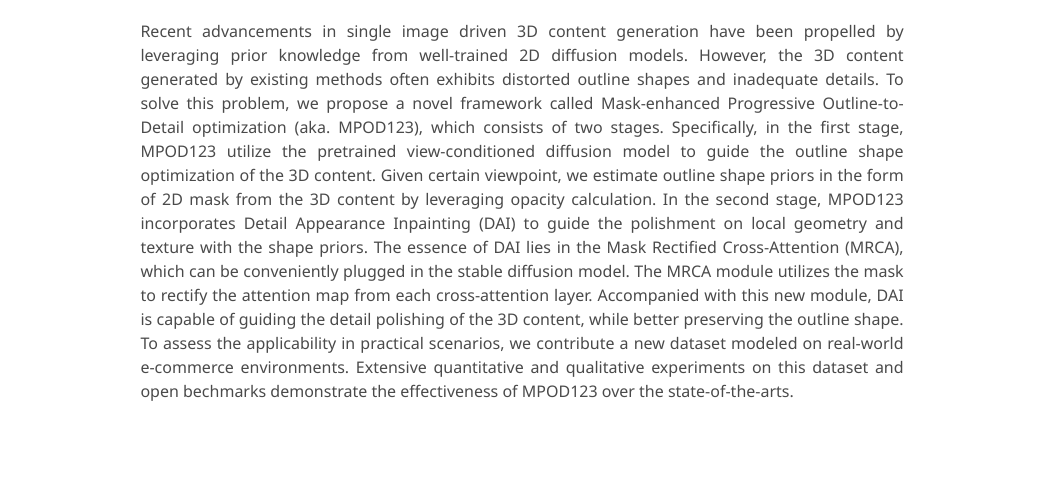
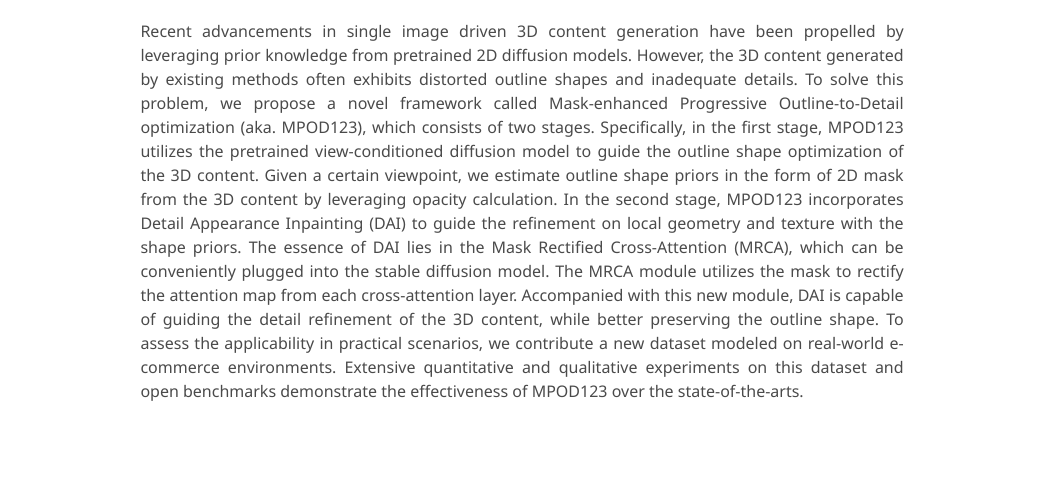
Before and after one commit to mpod-123/mpod-123.github.io, a plain HTML site: page index.html in a window 1280 px wide. Shown: the part 320-800 px from the top of the page, without its empty margins (118-1161 px from the left). Drawn offline with nearby package versions, Linux system fonts and the light colour scheme; some icons are missing; a web font is replaced by a local one.

Commit message:
Update index.html

```diff
--- a/index.html
+++ b/index.html
@@ -112,25 +112,17 @@
         <h2 class="title is-3">Abstract</h2>
         <div class="content has-text-justified">
           <p>
-            Recent advancements in single image driven 3D content generation have been propelled by leveraging prior
-            knowledge from well-trained 2D diffusion models.
-            However, the 3D content generated by existing methods often exhibits distorted outline shapes and inadequate details.
-            To solve this problem, we propose a novel framework called Mask-enhanced Progressive Outline-to-Detail
-            optimization (aka. MPOD123), which consists of two stages.
-            Specifically, in the first stage, MPOD123 utilize the pretrained view-conditioned diffusion model to guide
-            the outline shape optimization of the 3D content.
-            Given certain viewpoint, we estimate outline shape priors in the form of 2D mask from the 3D content by
-            leveraging opacity calculation.
-            In the second stage, MPOD123 incorporates Detail Appearance Inpainting (DAI) to guide the polishment on
-            local geometry and texture with the shape priors.
-            The essence of DAI lies in the Mask Rectified Cross-Attention (MRCA), which can be conveniently plugged in
-            the stable diffusion model.
-            The MRCA module utilizes the mask to rectify the attention map from each cross-attention layer.
-            Accompanied with this new module, DAI is capable of guiding the detail polishing of the 3D content, while
-            better preserving the outline shape.
-            To assess the applicability in practical scenarios, we contribute a new dataset modeled on real-world e-commerce environments.
-            Extensive quantitative and qualitative experiments on this dataset and open bechmarks demonstrate
-            the effectiveness of MPOD123 over the state-of-the-arts.
+          Recent advancements in single image driven 3D content generation have been propelled by leveraging prior knowledge from pretrained 2D diffusion models.
+          However, the 3D content generated by existing methods often exhibits distorted outline shapes and inadequate details.
+          To solve this problem, we propose a novel framework called Mask-enhanced Progressive Outline-to-Detail optimization (aka. MPOD123), which consists of two stages.
+          Specifically, in the first stage, MPOD123 utilizes the pretrained view-conditioned diffusion model to guide the outline shape optimization of the 3D content.
+          Given a certain viewpoint, we estimate outline shape priors in the form of 2D mask from the 3D content by leveraging opacity calculation.
+          In the second stage, MPOD123 incorporates Detail Appearance Inpainting (DAI) to guide the refinement on local geometry and texture with the shape priors.
+          The essence of DAI lies in the Mask Rectified Cross-Attention (MRCA), which can be conveniently plugged into the stable diffusion model.
+          The MRCA module utilizes the mask to rectify the attention map from each cross-attention layer.
+          Accompanied with this new module, DAI is capable of guiding the detail refinement of the 3D content, while better preserving the outline shape.
+          To assess the applicability in practical scenarios, we contribute a new dataset modeled on real-world e-commerce environments.
+          Extensive quantitative and qualitative experiments on this dataset and open benchmarks demonstrate the effectiveness of MPOD123 over the state-of-the-arts.
           </p>
         </div>
       </div>
@@ -147,7 +139,8 @@
           <div class="column is-full">
             <h2 class="title is-3">Method</h2>
             <div class="column is-full">
-              <img src="./static\images\method.jpg">
+<!--               <img src="./static\images\method.jpg"> -->
+              <object data="./static\images\framework.pdf" type="application/pdf"></object>
               <div class="content has-text-justified">
               <p>
                 <b>Overview of MPOD123.</b>
```
